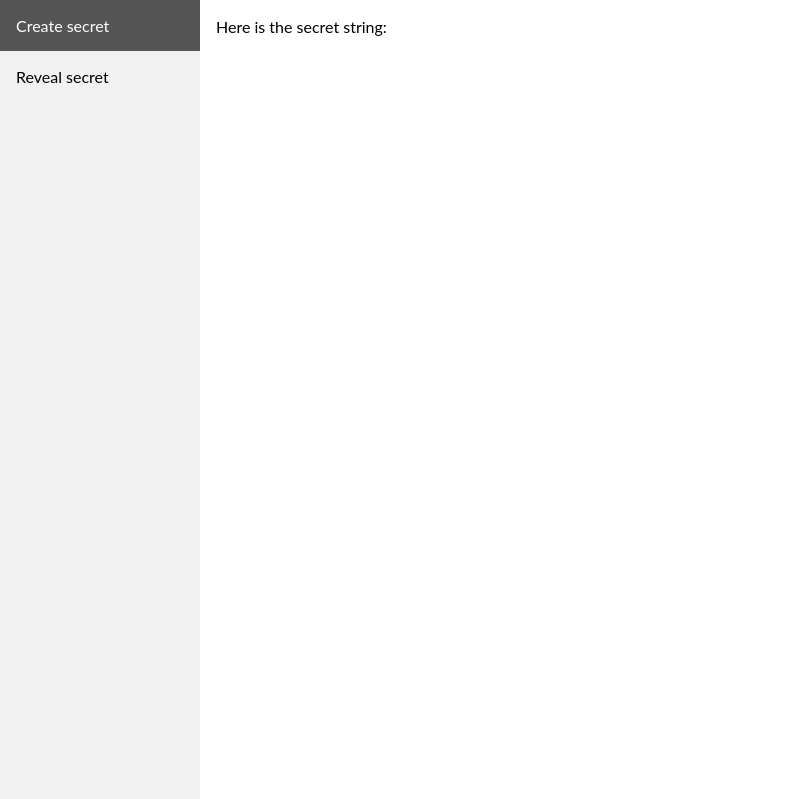
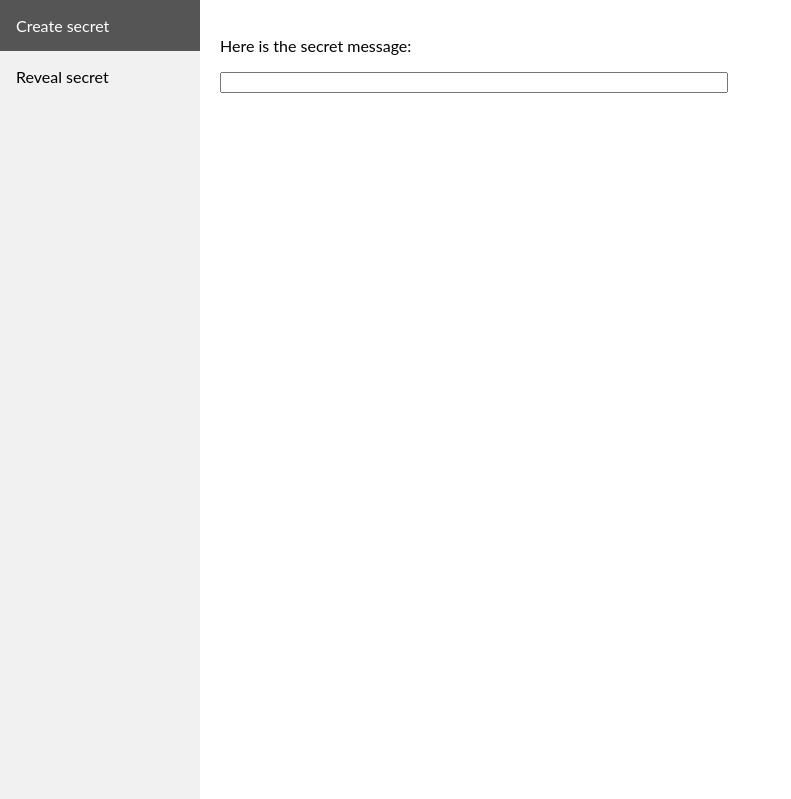
Before and after one commit to GeorgiiKrikun/SecretMessaging, a Django app: template home/secret_messaging/templates/secret_messaging/results_reveal.html in a window 1280 px wide. Shown: the top 799 px of the page, without its empty margins (0-791 px from the left). Run offline with Django 4.2, Linux system fonts and the light colour scheme; the template is opened without the code that fills it, so the values that code supplies are empty.

Commit message:
More design fixes

```diff
--- a/home/secret_messaging/forms.py
+++ b/home/secret_messaging/forms.py
@@ -5,4 +5,4 @@ class create_secret_form(forms.Form):
     secret = forms.CharField(label='secret', max_length=200)
 
 class reveal_secret_form(forms.Form):
-    secret_string = forms.CharField(label='secret_string')
+    secret_string = forms.CharField(label='secret string', max_length=200)
--- a/home/secret_messaging/static/secret_messaging/style.css
+++ b/home/secret_messaging/static/secret_messaging/style.css
@@ -32,7 +32,7 @@ body {
 
   div.content {
     margin-left: 200px;
-    padding: 1px 16px;
+    padding: 20px 20px;
     height: 1000px;
   }
 
--- a/home/secret_messaging/templates/secret_messaging/results_reveal.html
+++ b/home/secret_messaging/templates/secret_messaging/results_reveal.html
@@ -11,8 +11,8 @@
         <a href="{% url 'reveal_secret' %}">Reveal secret</a>
     </div>
     <div class="content">
-        <p> Here is the secret string:  </p>
-        <p> {{ secret_string }} </p>
+        <p> Here is the secret message:  </p>
+        <input type = "text" value = "{{ secret_string }}" style="width:500px" readonly>
     </div>
 </body>
 </html>
```
Also changed, not shown: home/secret_messaging/templates/secret_messaging/results_secret.html (+11 -2 lines).
